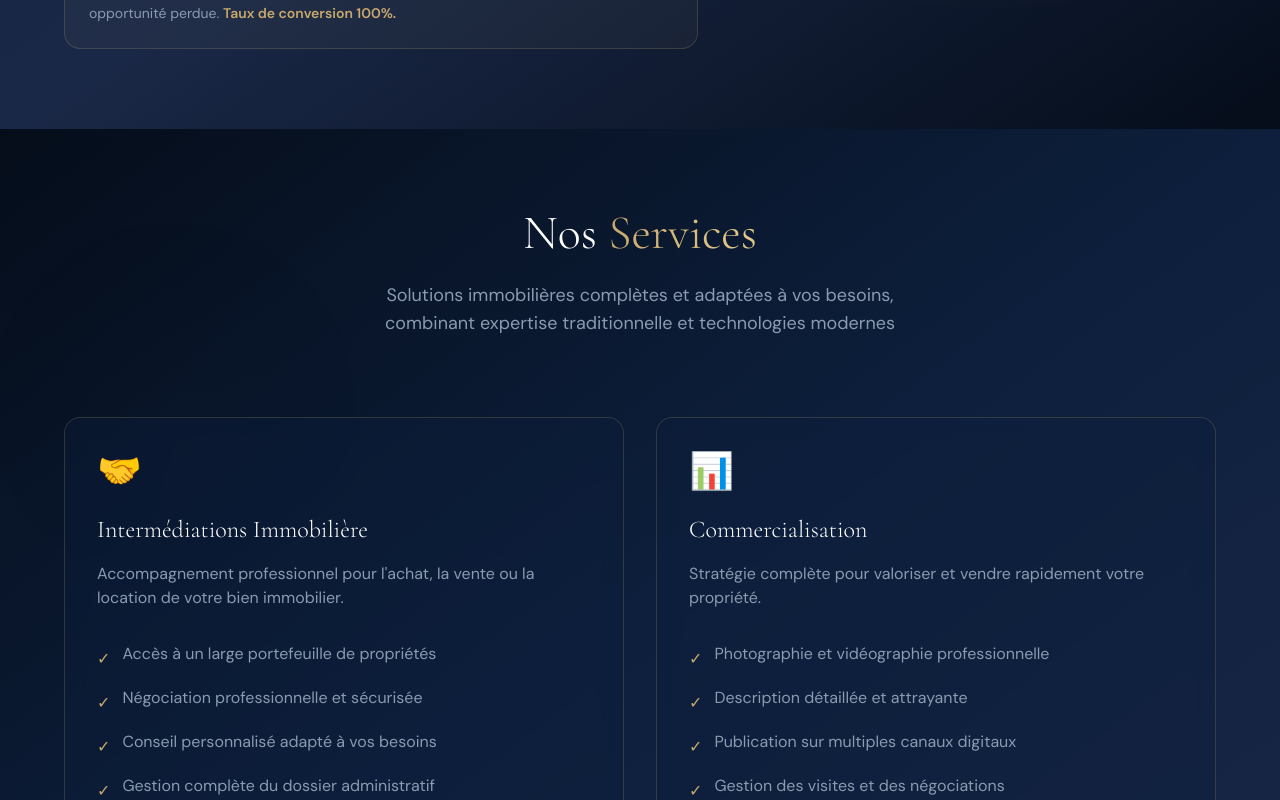
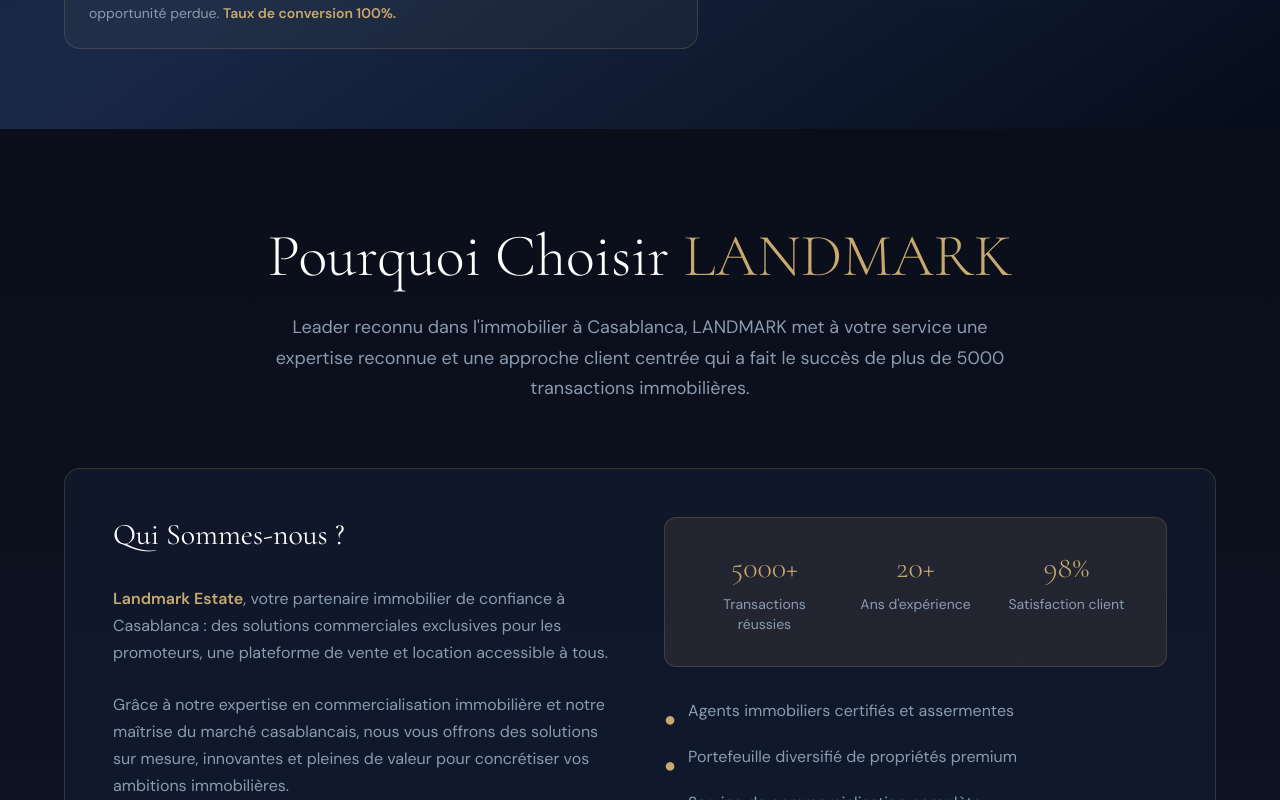
Before and after one commit to SIDKUMAMINE/Immobilier-projet, a Next.js app in the folder sabbar-frontend/: page / in a window 1280 px wide. Shown: the part 820-1620 px from the top of the page. Built offline with nearby package versions, Linux system fonts and the light colour scheme.

Commit message:
Fix: FeaturesSection avant ServicesSection

```diff
--- a/sabbar-frontend/components/layout/HeroSection.tsx
+++ b/sabbar-frontend/components/layout/HeroSection.tsx
@@ -1,9 +1,12 @@
 'use client';
+
+import FeaturesSection from '@/components/layout/FeaturesSection';
 
 export default function HeroAndServicesPage() {
   return (
     <>
       <HeroSection />
+      <FeaturesSection />
       <ServicesSection />
     </>
   );
```
